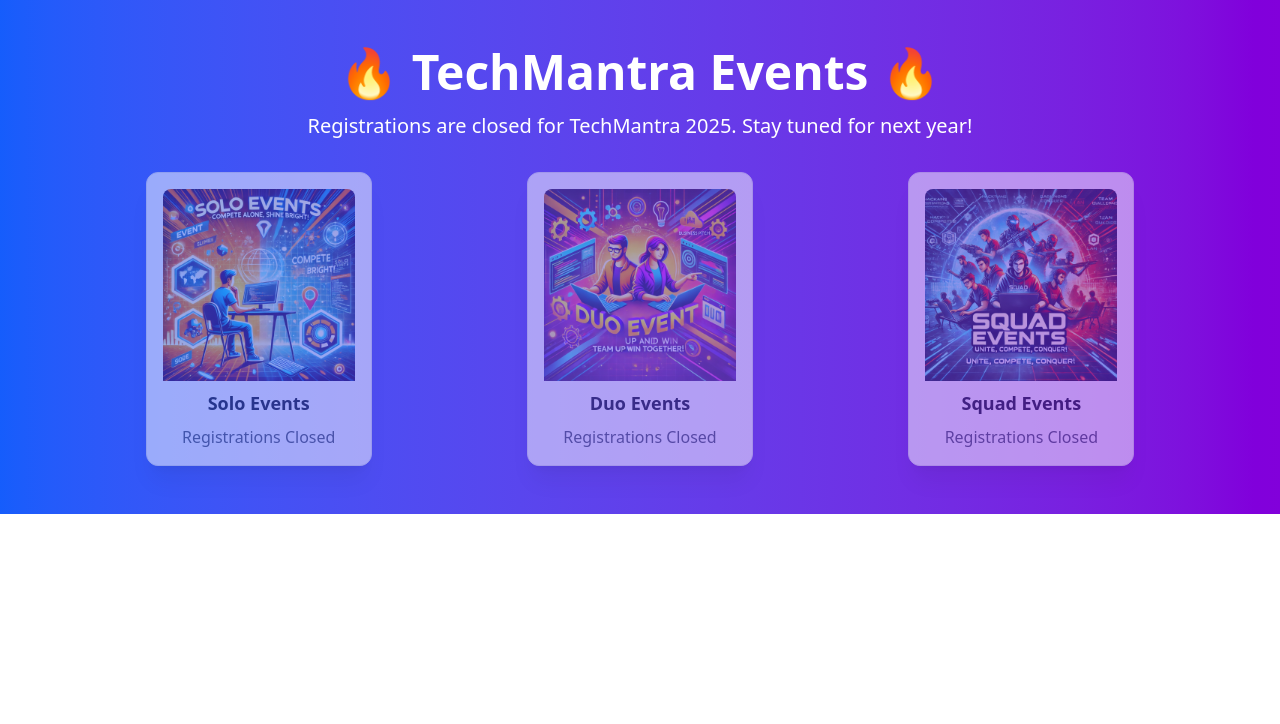
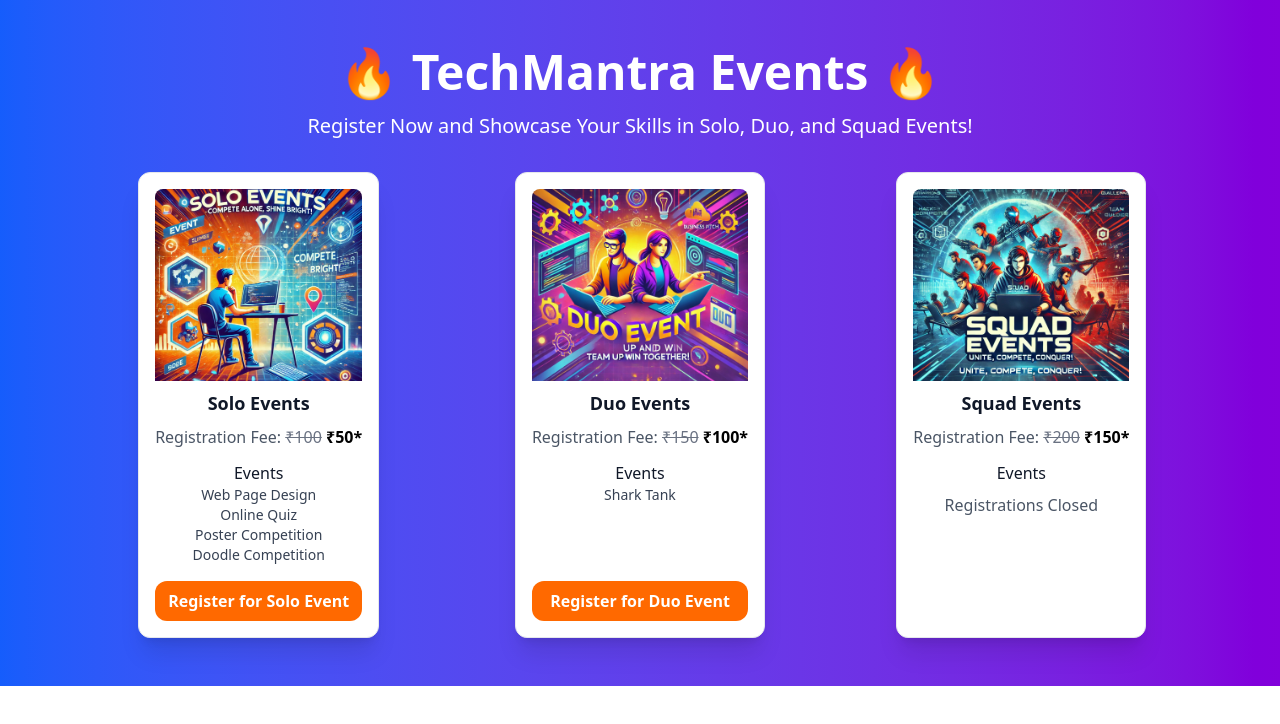
Before and after one commit to im-prathamesh-dev/TechMantraRegi, a React (Vite) app in the folder my-app/: page / in a window 1280 px wide. Shown: the top 724 px of the page. Built offline with nearby package versions, Linux system fonts and the light colour scheme.

Commit message:
Team Building and Treasure Hunt Closed

```diff
--- a/my-app/src/App.jsx
+++ b/my-app/src/App.jsx
@@ -7,7 +7,7 @@ import SoloRegisterCard from "./components/RegisterCard/SoloRegisterCard.jsx";
 import DuoRegisterCard from "./components/RegisterCard/DuoRegisterCard.jsx";
 import SquadRegisterCard from "./components/RegisterCard/SquadRegisterCard.jsx";
 import NewStyle from "./components/NewStyle.jsx";
-import FinalStyle from "./components/FinalStyle.jsx";
+// import FinalStyle from "./components/FinalStyle.jsx";
 
 function App() {
   return (
@@ -15,8 +15,8 @@ function App() {
       <Analytics />
       <Toaster position="top-center" reverseOrder={false} />
       <Routes>
-        {/* <Route element={<NewStyle />} path="/" /> */}
-        <Route element={<FinalStyle/>} path="/" />
+        <Route element={<NewStyle />} path="/" />
+        {/* <Route element={<FinalStyle/>} path="/" /> */}
 
         <Route element={<SoloRegisterCard />} path="/SoloRegistration" />
         <Route element={<DuoRegisterCard />} path="/DuoRegistration" />
--- a/my-app/src/components/NewStyle.jsx
+++ b/my-app/src/components/NewStyle.jsx
@@ -82,15 +82,16 @@ function NewStyle() {
             {/* <p className="text-gray-700 text-sm">Hackathon</p> */}
             {/* <p className="text-gray-700 text-sm">Short Movie Making</p> */}
             {/* <p className="text-gray-700 text-sm">Treasure Hunt</p> */}
-            <p className="text-gray-700 text-sm">Team Building Games</p>
+            {/* <p className="text-gray-700 text-sm">Team Building Games</p> */}
+            <p className="mt-2 text-gray-600 text-center">Registrations Closed</p>
           </div>
 
-          <Link
+          {/* <Link
             to="/SquadRegistration"
             className="mt-9 w-full inline-block text-center bg-orange-500 text-white font-semibold py-2 rounded-xl hover:bg-orange-600 transition"
           >
             Register for Squad Event
-          </Link>
+          </Link> */}
         </div>
       </div>
     </div>
--- a/my-app/src/components/RegisterCard/SquadRegisterCard.jsx
+++ b/my-app/src/components/RegisterCard/SquadRegisterCard.jsx
@@ -198,7 +198,7 @@ function handleProceed (){
         {/* <option value="Hackathon">Hackathon (11th Mar)</option> */}
         {/* <option value="Short Movie Making">Short Movie Making (11th Mar)</option> */}
         {/* <option value="Treasure Hunt">Treasure Hunt (12th Mar)</option> */}
-        <option value="Team Building Game      ">Team Building Game (12th Mar)</option>
+        {/* <option value="Team Building Game      ">Team Building Game (12th Mar)</option> */}
       </select>
 
       {/* Squad Participants Section */}
```
